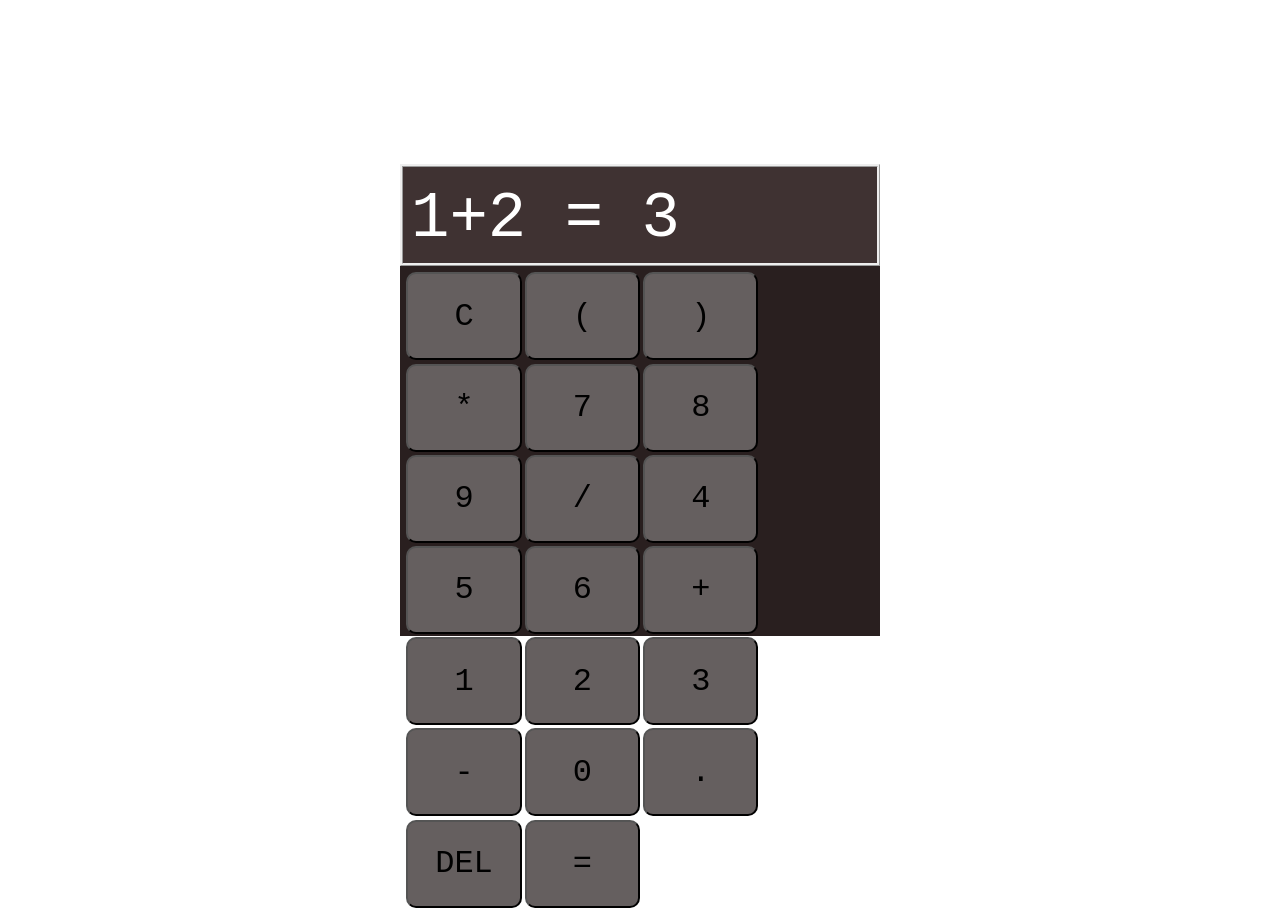
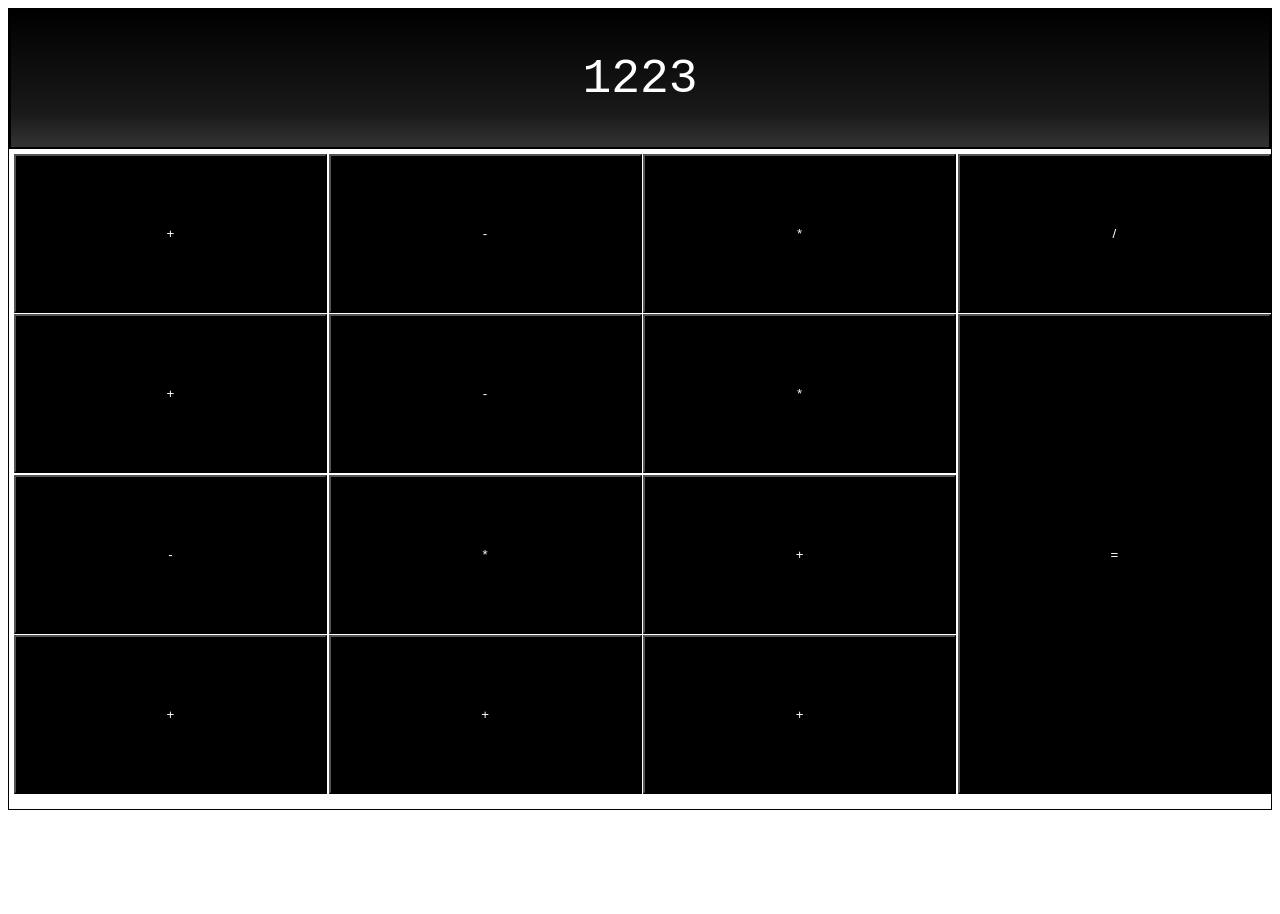
Before and after one commit to Syoxz/React_Calculator, a React (Create React App) app: page / in a window 1280 px wide. After the commit the page ends 818 px from the top, so only its background shows below. Built offline with nearby package versions, Linux system fonts and the light colour scheme.

Commit message:
Design angepasst

```diff
--- a/src/Buttons.js
+++ b/src/Buttons.js
@@ -2,34 +2,32 @@ import React from 'react'
 
 export default function Buttons() {
     return (
-        <div id="buttons">
-                <button type="button">C</button>
-                <button type="button">(</button>
-                <button type="button">)</button>
-                <button type="button">*</button>
+        <>
+
+        <div class = "grid-container">
+                <button type  = "button" class = "grid-item">+</button>
+                <button type = "button" class = "grid-item">-</button>
+                <button type = "button"class = "grid-item">*</button>
+                <button type = "button"class = "grid-item">/</button>
+
+                <button type  = "button" class = "grid-item">+</button>
+                <button type = "button" class = "grid-item">-</button>
+                <button type = "button"class = "grid-item">*</button>
 
 
-                <button type="button">7</button>
-                <button type="button">8</button>
-                <button type="button">9</button>
-                <button type="button">/</button>
+                <button type  = "button" class = "grid-item equals ">=</button>
+                <button type = "button" class = "grid-item">-</button>
+                <button type = "button"class = "grid-item">*</button>
 
-                <button type="button">4</button>
-                <button type="button">5</button>
-                <button type="button">6</button>
-                <button type="button">+</button>
+                <button type  = "button" class = "grid-item">+</button>
 
-                <button type="button">1</button>
-                <button type="button">2</button>
-                <button type="button">3</button>
-                <button type="button">-</button>
+                <button type  = "button" class = "grid-item">+</button>
+                <button type  = "button" class = "grid-item">+</button>
+                <button type  = "button" class = "grid-item">+</button>
 
-                <button type="button">0</button>
-                <button type="button">.</button>
-                <button type="button">DEL</button>
-                <button type="button">=</button>
+        </div>
 
 
-        </div>
+        </>
     )
 }
--- a/src/OutputField.js
+++ b/src/OutputField.js
@@ -3,8 +3,6 @@ import React from 'react'
 
 export default function OutputField() {
   return (
-    <div id = "outputfield">
-        1+2 = 3
-    </div>
+    <div class = "output">1223</div>
   )
 }
--- a/src/index.css
+++ b/src/index.css
@@ -1,47 +1,38 @@
-body, html {
-  height: 100%;
+ #root{
+  height: 100vh;
+  border: 1px solid black;
+  color: white;
+
+}
+
+.output {
   display: flex;
+  font-size: 3rem;
+  font-family: 'Courier New', Courier, monospace;
+  background: linear-gradient(to bottom, #000 0%, rgba(0, 0, 0, 0.9) 75%, rgba(0, 0, 0, 0.8) 100%);
+  text-align: center;
   justify-content: center;
   align-items: center;
+  height: 17%;
+  border: 2px solid black;
+}
+.grid-container {
+  display: grid;
+  height: 80%;
+  grid-template-columns: repeat(4, 25%);
+  grid-auto-rows: repeat(5,20%);
+  padding: 5px;
+  grid-gap: 0.1rem;
 
 }
-#root {
-  background-color: rgba(25, 15, 15, 0.93);
-  height: 59vh;
-  width: 60vh;
+
+.grid-item{
+  background-color: black;
+  color: white;
 }
 
-#outputfield {
-  display: flex;
-  font-size: 4rem;
-  font-family: 'Courier New', Courier, monospace;
-  padding: 0.5rem;
-  align-items: flex-end;
-  justify-content: flex-start;
-  height: 5rem;
-  border-style: ridge;
-  background-color: rgb(63, 50, 50);
-  color: white;
+.equals {
+  grid-row-start: 2;
+  grid-row-end: 5;
+  grid-column-start: 4;
 }
-#buttons {
-  padding: 0.3rem;
-}
-button {
-  height: 5.5rem;
-  width: 14.4vh;
-  margin: 0.1rem;
-  font-family: 'Courier New', Courier, monospace;
-
-  font-size: 2rem;
-
-  background-color: rgb(101, 95, 95);
-  border-radius: 10px;
-}
-
-#equalsButton {
-  display: flex;
-  justify-content: flex-end;
-}
-#equals {
-  height: 15rem;
-}
```
